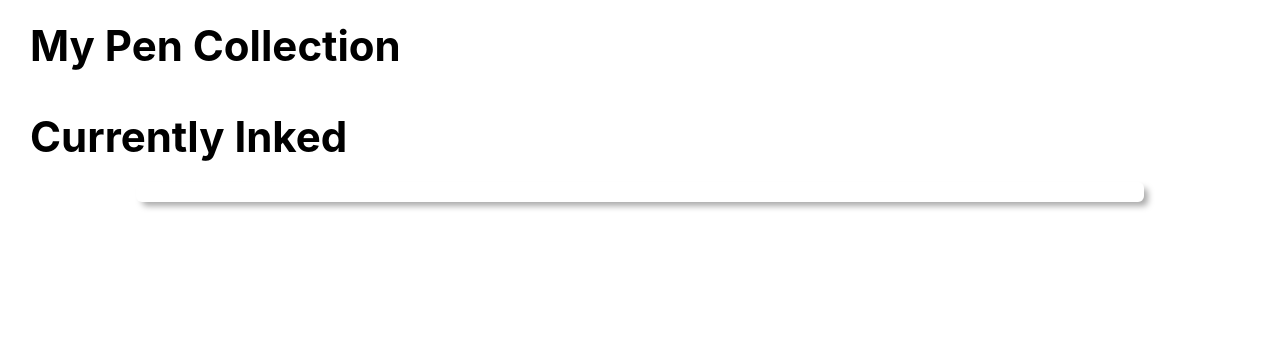
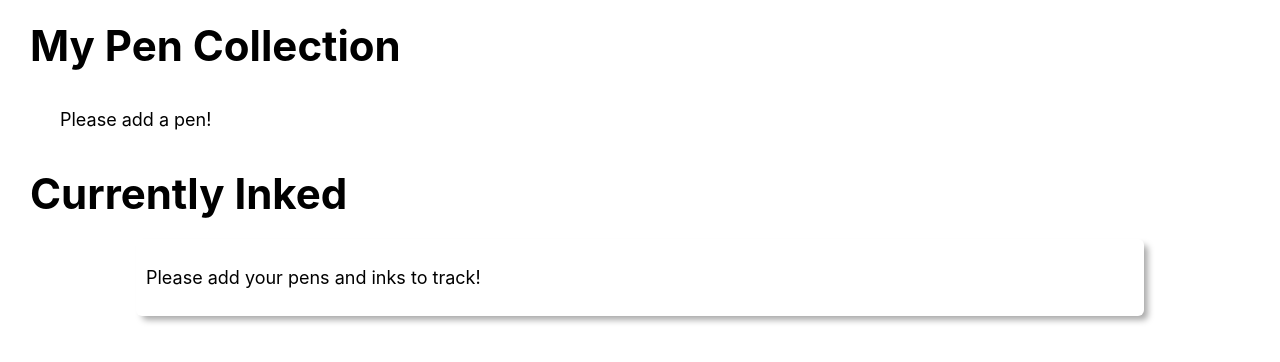
Before and after one commit to ssmlee10/pen-and-paper, a Django app: page /pens/ in a window 1280 px wide. Shown: the part 55-417 px from the top of the page. Run offline with Django 5.2, Linux system fonts and the light colour scheme; the visitor is signed in with stand-in values (Sample User, id 1); data that the repository does not hold is empty.

Commit message:
add pen and ink message for new users

```diff
--- a/main_app/static/css/pens/pen-index.css
+++ b/main_app/static/css/pens/pen-index.css
@@ -9,6 +9,9 @@ body {
   flex-wrap: wrap;
   justify-content: flex-start;
   align-items: flex-start;
+  p {
+    font-size: 18px;
+  }
 }
 
 .brand-header {
--- a/main_app/templates/main_app/ink_list.html
+++ b/main_app/templates/main_app/ink_list.html
@@ -14,10 +14,7 @@
     {% for ink in brand.list %}
       <div class="ink-row">
         <div class="ink-cell">
-        <span
-          class="color-box"
-          style="background-color: {{ ink.hex_code }};"
-        ></span>
+          <span class="color-box" style="background-color: {{ ink.hex_code }};"></span>
         </div>
         <div class="ink-cell ink-name">
           <a href="{% url 'ink-detail' ink.id %}">{{ ink.name }}</a>
@@ -32,6 +29,7 @@
     {% endfor %}
   </div>
 {% endfor %}
+
 </section>
 
 {% endblock %}
--- a/main_app/templates/pens/index.html
+++ b/main_app/templates/pens/index.html
@@ -8,6 +8,7 @@
 
 <section class="card-container">
   <div class="brand-section">
+  {% if pens %}
     {% for pen in pens %}
     <div class="card">
       <a href="{% url 'pen-detail' pen.id %}">
@@ -26,6 +27,9 @@
       </a>
     </div>
     {% endfor %}
+  {% else %}
+  <p>Please add a pen!</p>
+  {% endif %}
   </div>
 </section>
 
@@ -35,6 +39,7 @@
 <div class="penList subsection-content">
   <section>
 <ul>
+  {% if pens %}
 {% for pen in pens %}
   <li>
     <strong>{{ pen.brand }} {{ pen.model }}</strong>
@@ -53,6 +58,9 @@
     </ul>
   </li>
 {% endfor %}
+{% else %}
+<p>Please add your pens and inks to track!</p>
+{% endif %}
 </ul>
 </section>
 </div>
--- a/main_app/views.py
+++ b/main_app/views.py
@@ -77,7 +77,7 @@ class InkCreate(LoginRequiredMixin, CreateView):
 
 def ink_list(request):
   inks = Ink.objects.all().order_by("brand", "name")
-  return render(request, "your_template.html", {"ink_list": inks})
+  return render(request, "ink_list.html", {"ink_list": inks})
 
 @login_required
 def ink_detail(request, ink_id):
```
Also changed, not shown: main_app/static/images/ink.png (deleted), media/swatches/Diamine_Oxblood.png (added), media/swatches/Diamine_Oxblood_tyUm3bw.png (added), media/swatches/Diamine_Saddle_Brown_I47pgaL.png (added). Lines whose indentation alone changed are shown as unchanged.
